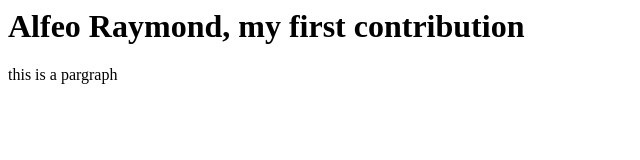
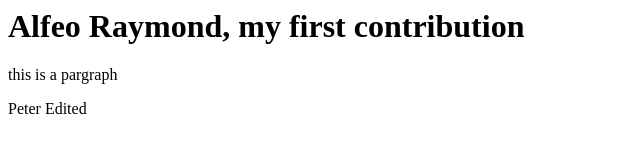
Before and after one commit to Pheogrammer/Saturdayevening, a plain HTML site: page Index.html in a window 1280 px wide. Shown: the whole page, without its empty margins (0-640 px from the left). Drawn offline with Linux system fonts and the light colour scheme.

Commit message:
Update Index.html
Peter edited the html file.

```diff
--- a/Index.html
+++ b/Index.html
@@ -1,2 +1,3 @@
 <h1> Alfeo Raymond, my first contribution</h1>
 <p> this is a pargraph</p>
+<p>Peter Edited</p>
```
